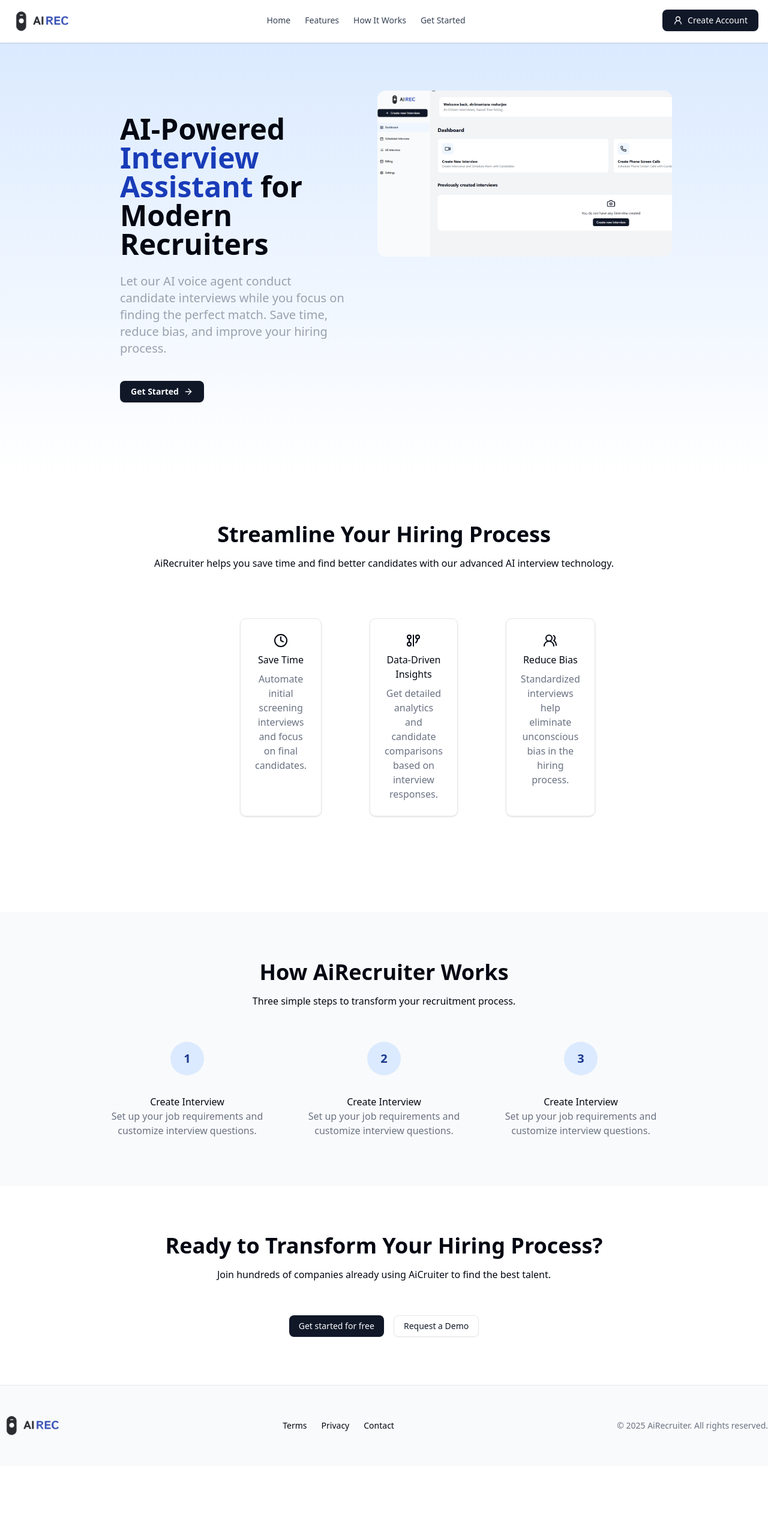
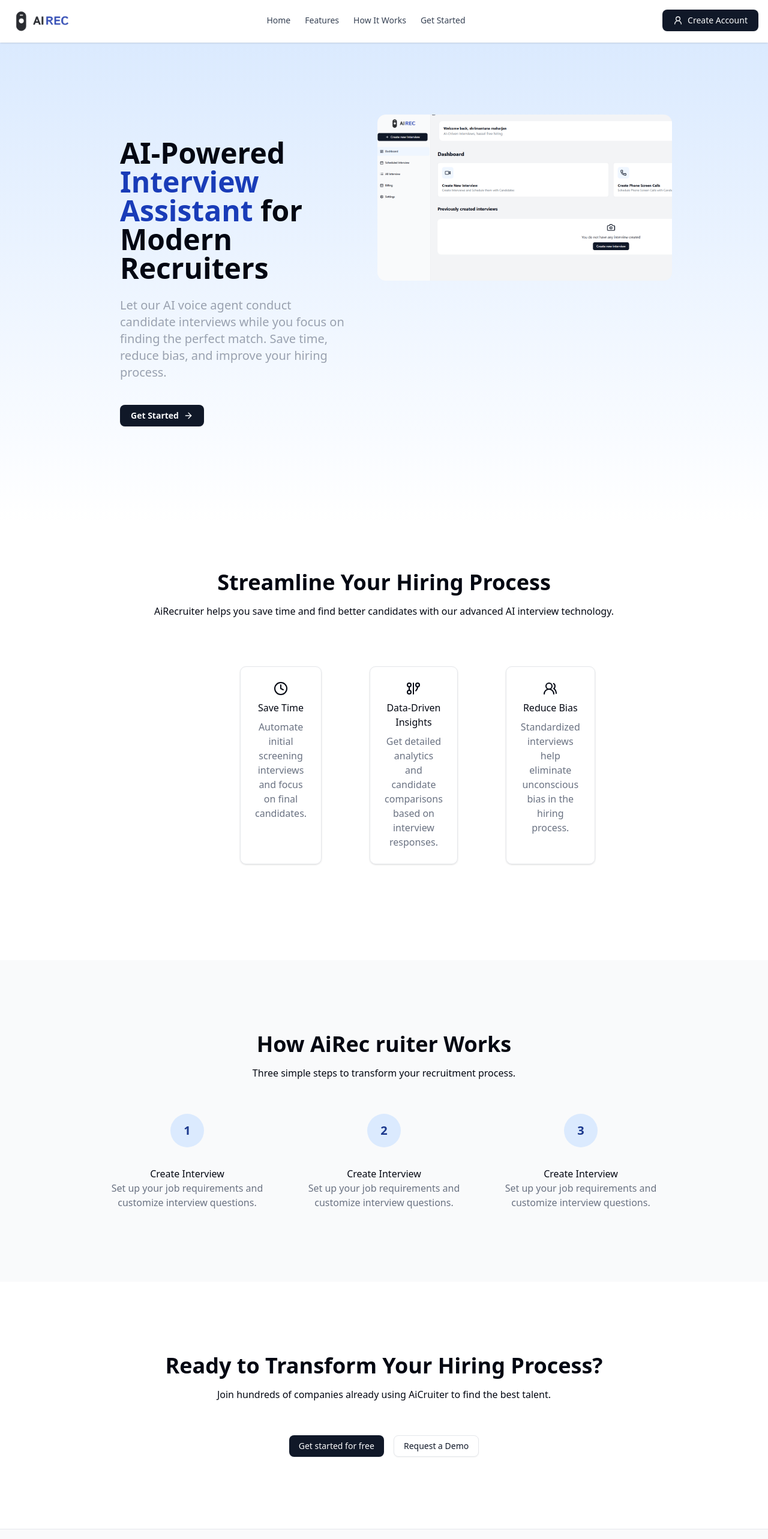
Before and after one commit to shrimantuna/majorproject, a Next.js app: page / in a window 1280 px wide. Shown: the top 2566 px of the page at 60% size. Before the commit the page ends 2444 px from the top, so only its background shows below. Built offline with nearby package versions, Linux system fonts and the light colour scheme; no server answers; the database is empty.

Commit message:
landing page spacing changes

```diff
--- a/app/page.js
+++ b/app/page.js
@@ -30,7 +30,7 @@ export default function Home() {
         <Button onClick={handleClick} className={'w-[160px]'}> <User2Icon /> Create Account</Button>
       </div>
 
-      <div id="home" className="flex justify-between gap-2 px-40 py-20 bg-gradient-to-b from-blue-100 to-white">
+      <div id="home" className="flex justify-between gap-2 px-40 py-30 bg-gradient-to-b from-blue-100 to-white">
 
         <div className="flex flex-col px-10 py-10 w-[700px]">
           <h1 className="text-5xl font-bold mb-6">
@@ -75,9 +75,9 @@ export default function Home() {
         </div>
       </div>
 
-      <div  id="how-it-works" className="text-center bg-gray-50 px-40 py-20">
+      <div  id="how-it-works" className="text-center bg-gray-50 px-40 py-30">
         <div className="flex flex-col text-center mb-14">
-          <h2 className="text-4xl font-bold mb-4"> How AiRecruiter Works </h2>
+          <h2 className="text-4xl font-bold mb-4"> How AiRec ruiter Works </h2>
           <p> Three simple steps to transform your recruitment process.</p>
         </div>
 
@@ -128,7 +128,7 @@ export default function Home() {
         </div>
       </div>
 
-      <div id="cta" className="text-center px-40 py-20">
+      <div id="cta" className="text-center px-40 py-30">
         <div className="flex flex-col text-center mb-14">
           <h2 className="text-4xl font-bold mb-4"> Ready to Transform Your Hiring Process? </h2>
           <p> Join hundreds of companies already using AiCruiter to find the best talent. </p>
```
